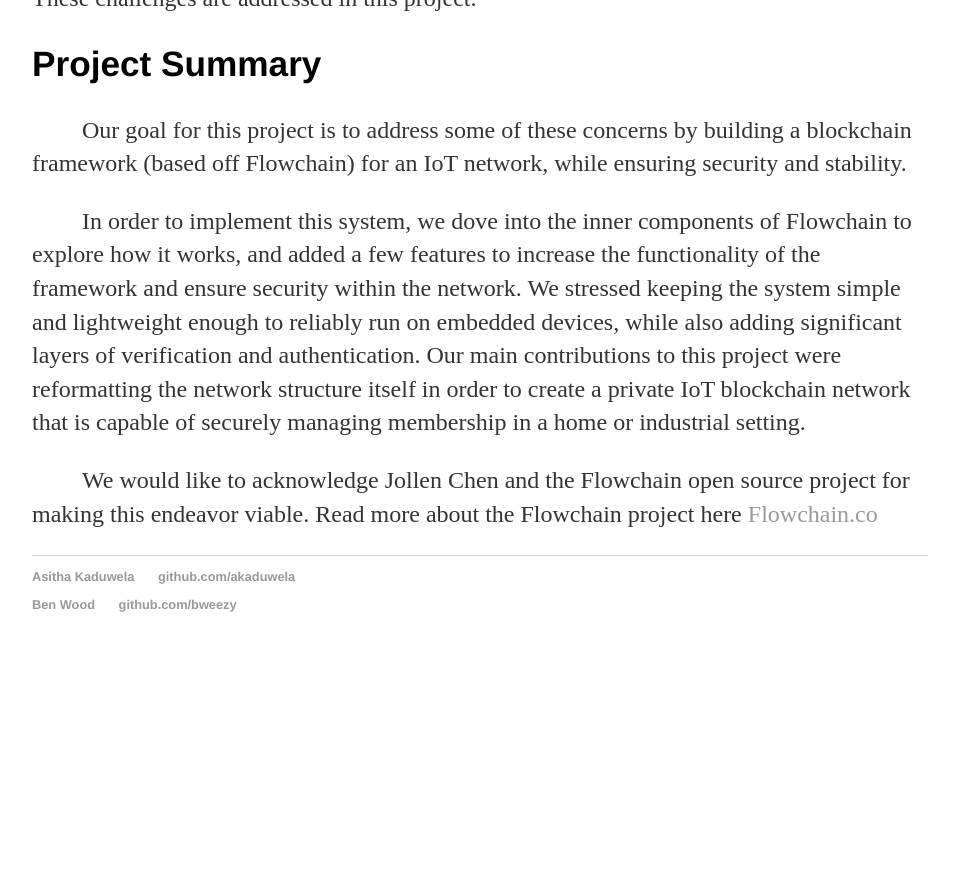
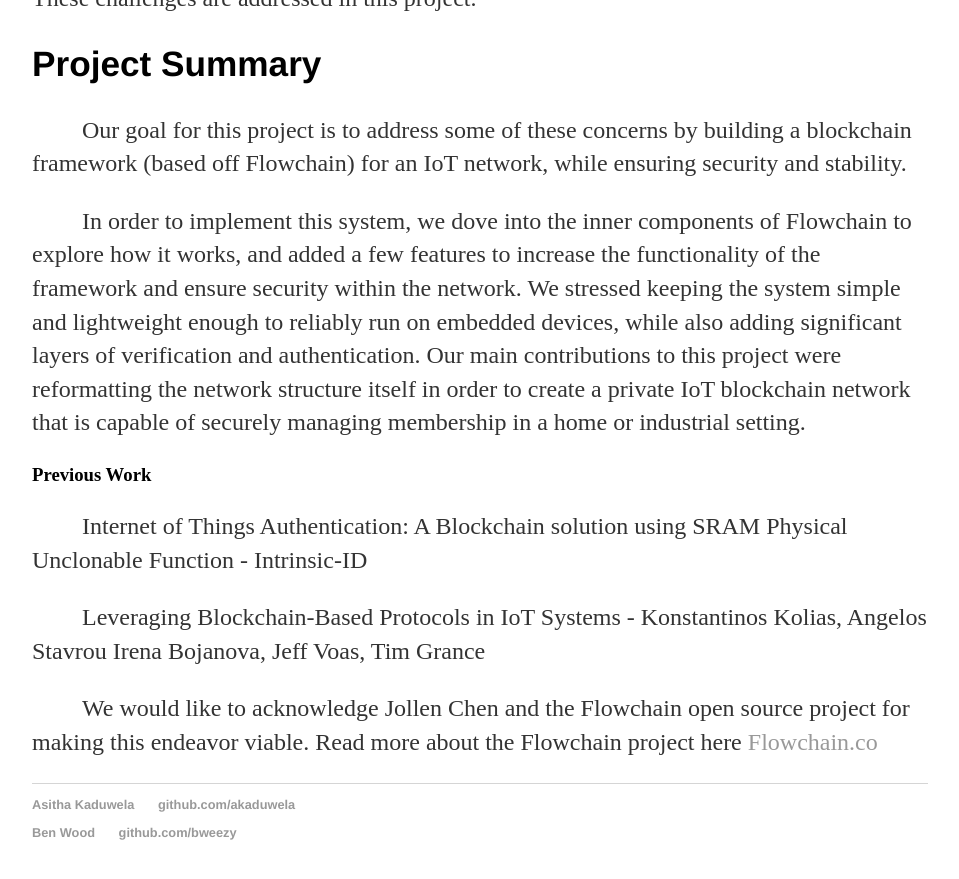
Before and after one commit to UCLA-ECE209AS-2018W/Asitha-Ben, a Jekyll site: the page built from index.html, in a window 1280 px wide and 900 px high, scrolled down 1265 px. Shown: the top 879 px of the window, without its empty margins (160-1119 px from the left). Built offline with Jekyll 4.4.1, drawn with Linux system fonts in a browser that asks for light colours; before the commit the page ends 1937 px from its top, so only the background shows below that.

Commit message:
Update index.html

```diff
--- a/index.html
+++ b/index.html
@@ -29,7 +29,13 @@
   <p>
     In order to implement this system, we dove into the inner components of Flowchain to explore how it works, and added a few features to increase the functionality of the framework and ensure security within the network. We stressed keeping the system simple and lightweight enough to reliably run on embedded devices, while also adding significant layers of verification and authentication. Our main contributions to this project were reformatting the network structure itself in order to create a private IoT blockchain network that is capable of securely managing membership in a home or industrial setting.
   </p>
-
+  <h3>Previous Work</h3>
+  <p>
+    Internet of Things Authentication: A Blockchain solution using SRAM Physical Unclonable Function - Intrinsic-ID
+  </p>
+    <p>
+    Leveraging Blockchain-Based Protocols in IoT Systems - Konstantinos Kolias, Angelos Stavrou Irena Bojanova, Jeff Voas, Tim Grance
+  </p>
   <p>
     We would like to acknowledge Jollen Chen and the Flowchain open source project for making this endeavor viable. Read more about the Flowchain project here <a href="https://flowchain.co/">Flowchain.co</a>
   </p>
```
